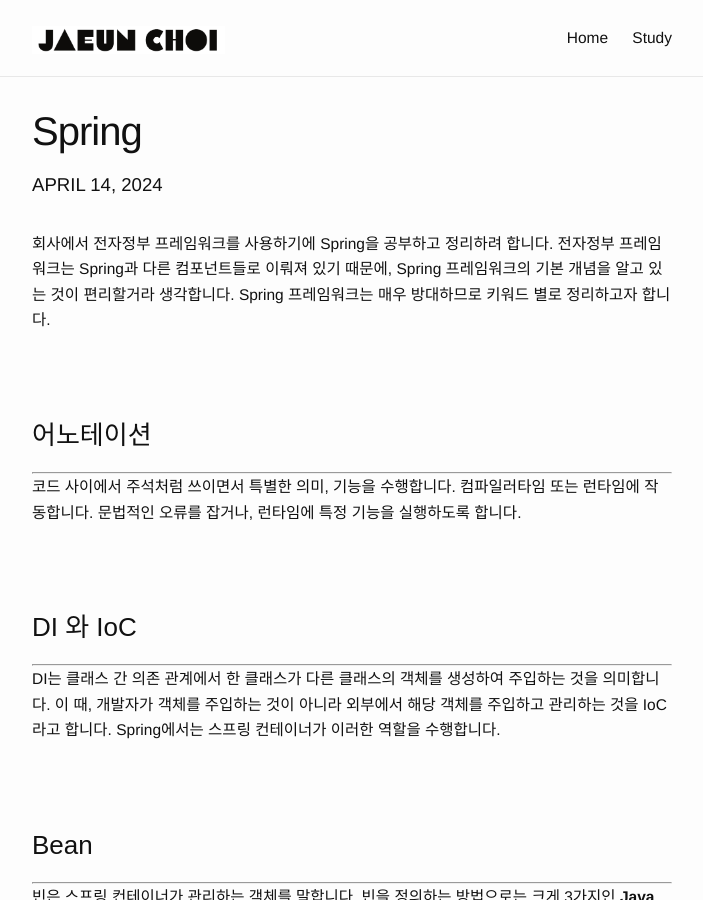
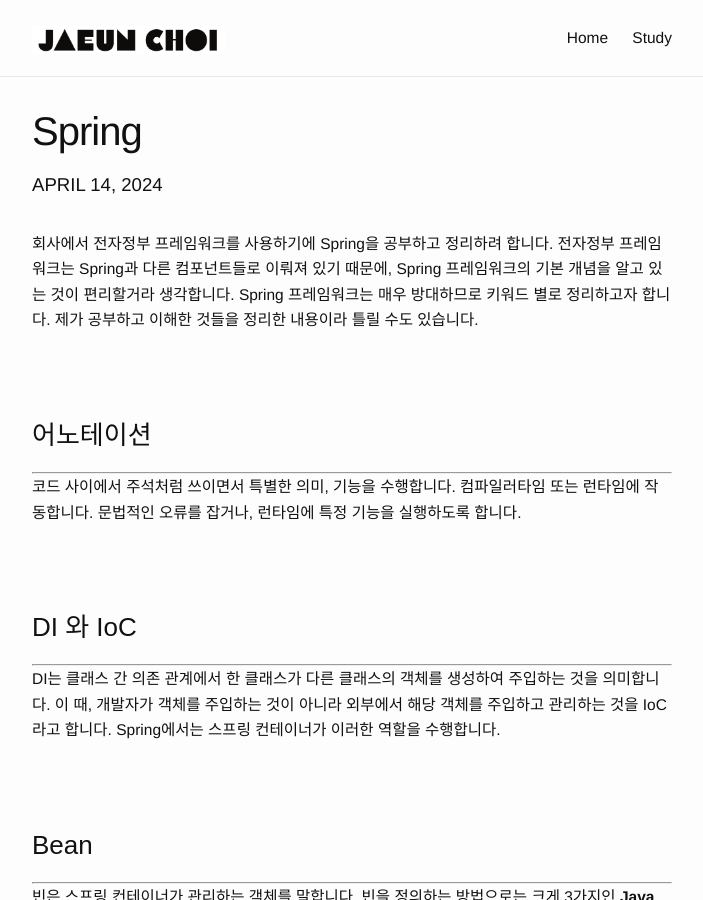
Before and after one commit to Jaeun-Choi98/jaeun-choi98.github.io, a Jekyll site: the page built from _posts/2023-04-14-spring.md, in a window 1280 px wide and 900 px high. Shown: the whole window, without its empty margins (288-991 px from the left). Built offline with Jekyll 4.4.1, drawn with Linux system fonts in a browser that asks for light colours.

Commit message:
modify spring post

```diff
--- a/_posts/2023-04-14-spring.md
+++ b/_posts/2023-04-14-spring.md
@@ -5,7 +5,7 @@ tags: ['Spring']
 date: 2024-04-14 11:50:00
 ---
 
-회사에서 전자정부 프레임워크를 사용하기에 Spring을 공부하고 정리하려 합니다. 전자정부 프레임워크는 Spring과 다른 컴포넌트들로 이뤄져 있기 때문에, Spring 프레임워크의 기본 개념을 알고 있는 것이 편리할거라 생각합니다. Spring 프레임워크는 매우 방대하므로 키워드 별로 정리하고자 합니다.
+회사에서 전자정부 프레임워크를 사용하기에 Spring을 공부하고 정리하려 합니다. 전자정부 프레임워크는 Spring과 다른 컴포넌트들로 이뤄져 있기 때문에, Spring 프레임워크의 기본 개념을 알고 있는 것이 편리할거라 생각합니다. Spring 프레임워크는 매우 방대하므로 키워드 별로 정리하고자 합니다. 제가 공부하고 이해한 것들을 정리한 내용이라 틀릴 수도 있습니다.
 
 <br>
 <br>
```
